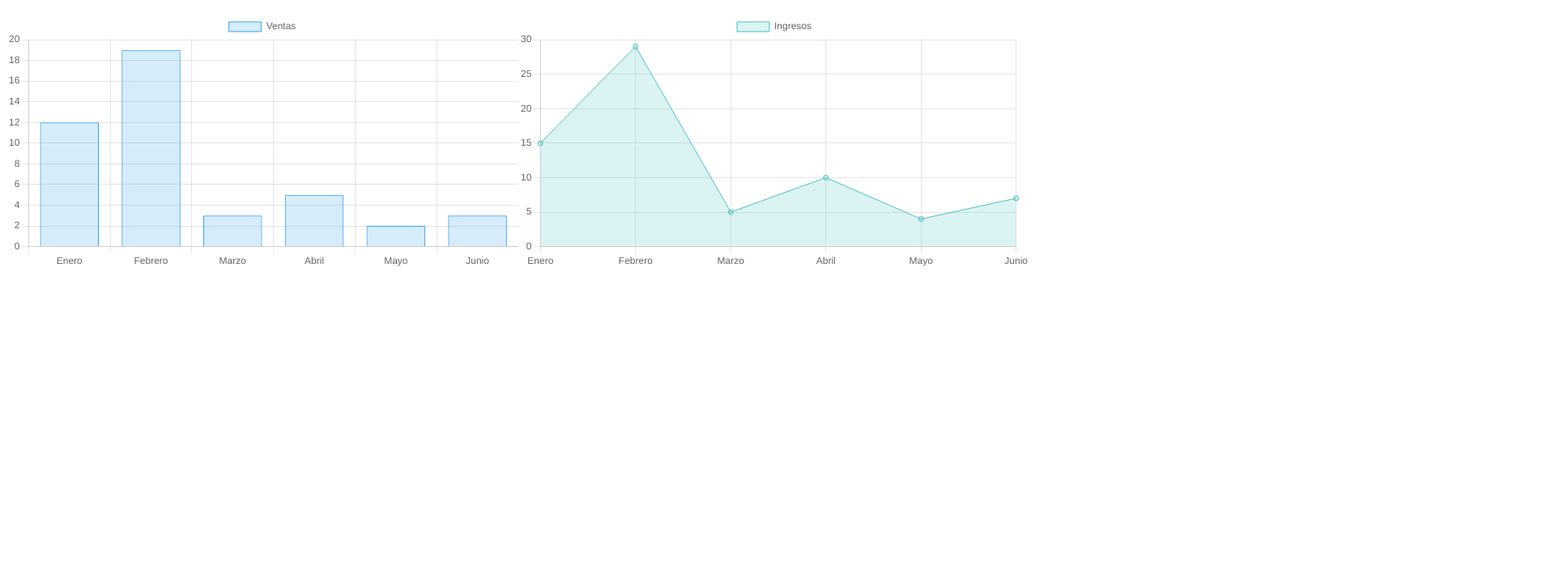
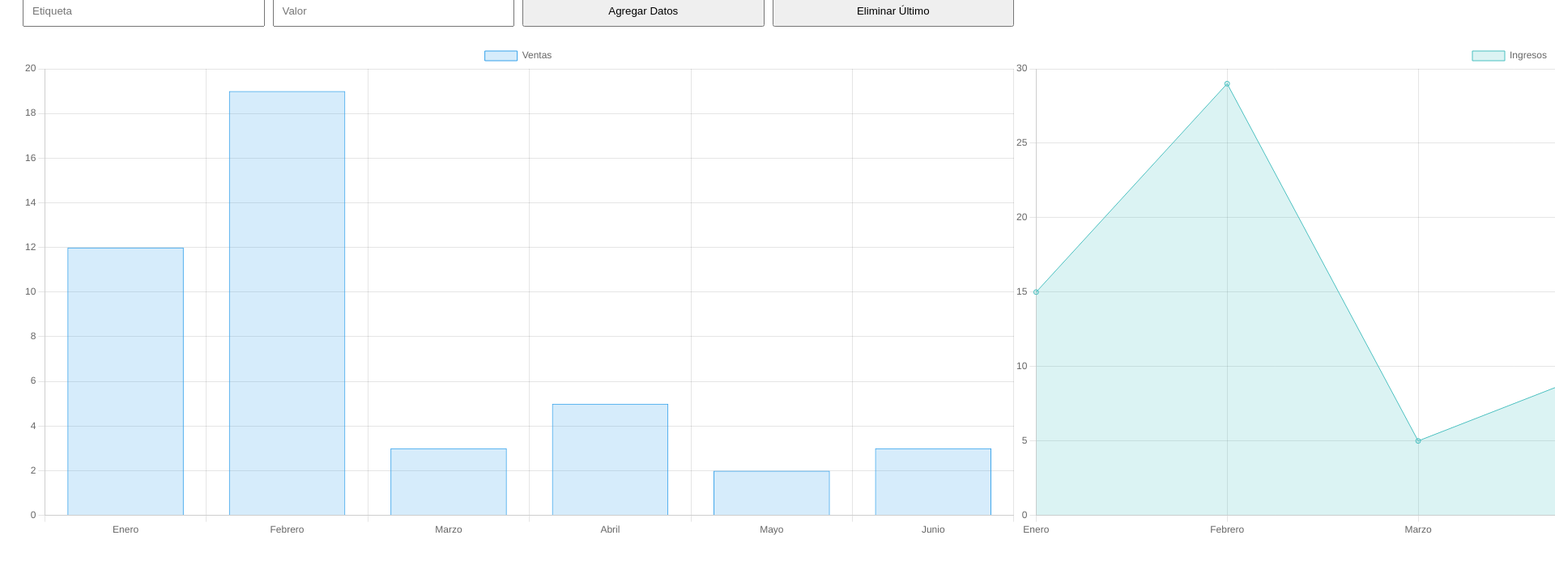
Before and after one commit to fraluegut/Ejemplo, a plain HTML site: page index.html in a window 1280 px wide. Shown: the part 114-807 px from the top of the page at 81% size, 1920 px wide, since content can reach past the window. Drawn offline with nearby package versions, Linux system fonts and the light colour scheme.

Commit message:
Update index.html

```diff
--- a/index.html
+++ b/index.html
@@ -6,11 +6,39 @@
     <title>Gráficas Dinámicas Interactivas</title>
     <script src="https://cdn.jsdelivr.net/npm/chart.js"></script>
     <style>
+        body {
+            font-family: Arial, sans-serif;
+            padding: 20px;
+        }
         .form-container {
             margin: 20px 0;
+            display: flex;
+            flex-wrap: wrap;
+            gap: 10px;
         }
         .form-container input, .form-container button {
-            margin: 5px;
+            padding: 10px;
+            flex: 1;
+            min-width: 100px;
+        }
+        .chart-container {
+            display: flex;
+            flex-direction: column;
+            align-items: center;
+        }
+        @media (min-width: 768px) {
+            .chart-container {
+                flex-direction: row;
+                justify-content: space-around;
+            }
+            .chart-container canvas {
+                width: 45%;
+            }
+        }
+        @media (max-width: 767px) {
+            .chart-container canvas {
+                width: 100%;
+            }
         }
     </style>
 </head>
@@ -18,18 +46,14 @@
     <h1>Gráficas Dinámicas Interactivas con Chart.js</h1>
 
     <div class="form-container">
-        <label for="labelInput">Etiqueta:</label>
         <input type="text" id="labelInput" placeholder="Etiqueta">
-        <label for="dataInput">Valor:</label>
         <input type="number" id="dataInput" placeholder="Valor">
         <button onclick="addData()">Agregar Datos</button>
         <button onclick="removeData()">Eliminar Último</button>
     </div>
 
-    <div style="width: 50%; float: left;">
+    <div class="chart-container">
         <canvas id="barChart"></canvas>
-    </div>
-    <div style="width: 50%; float: left;">
         <canvas id="lineChart"></canvas>
     </div>
 
@@ -54,6 +78,7 @@
                 }]
             },
             options: {
+                responsive: true,
                 scales: {
                     y: {
                         beginAtZero: true
@@ -78,6 +103,7 @@
                 }]
             },
             options: {
+                responsive: true,
                 scales: {
                     y: {
                         beginAtZero: true
```
